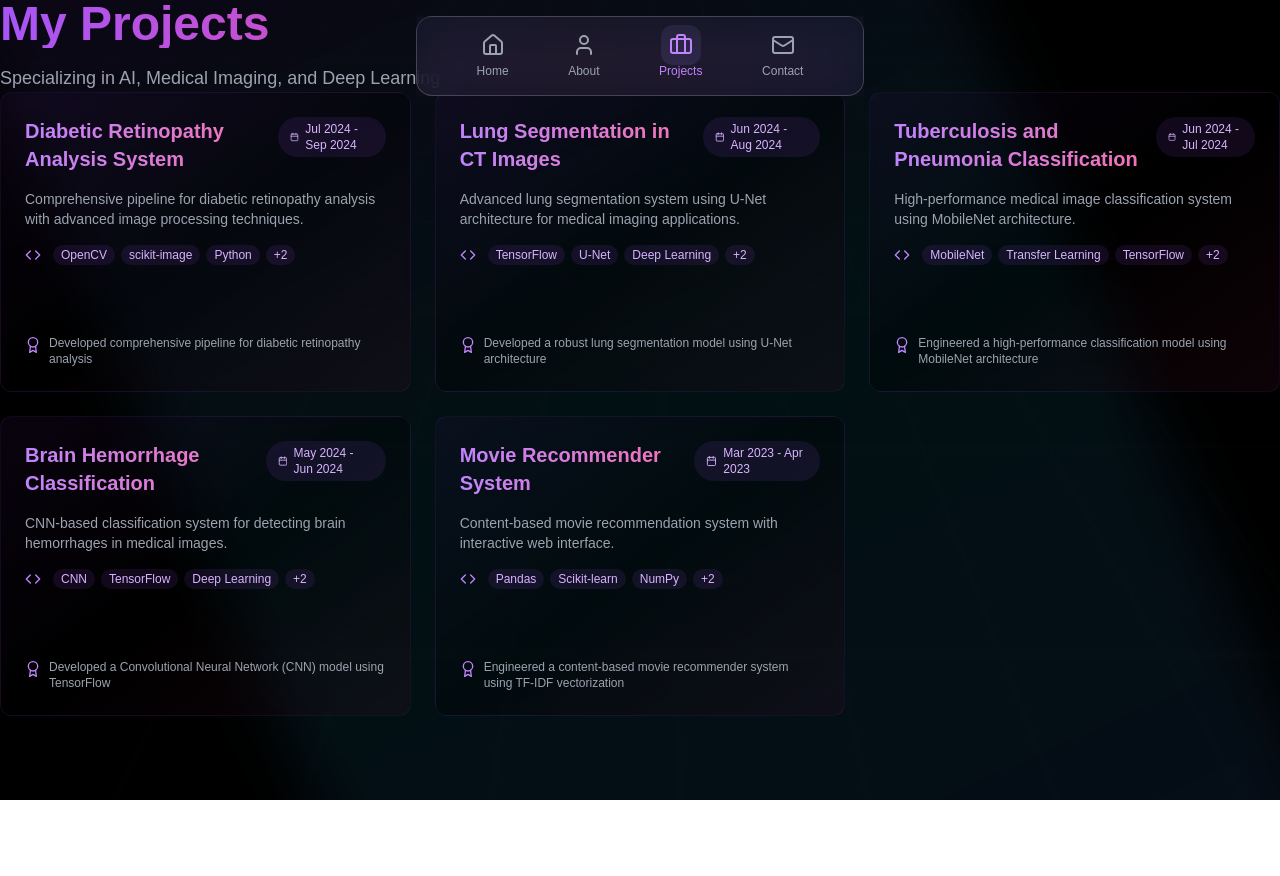
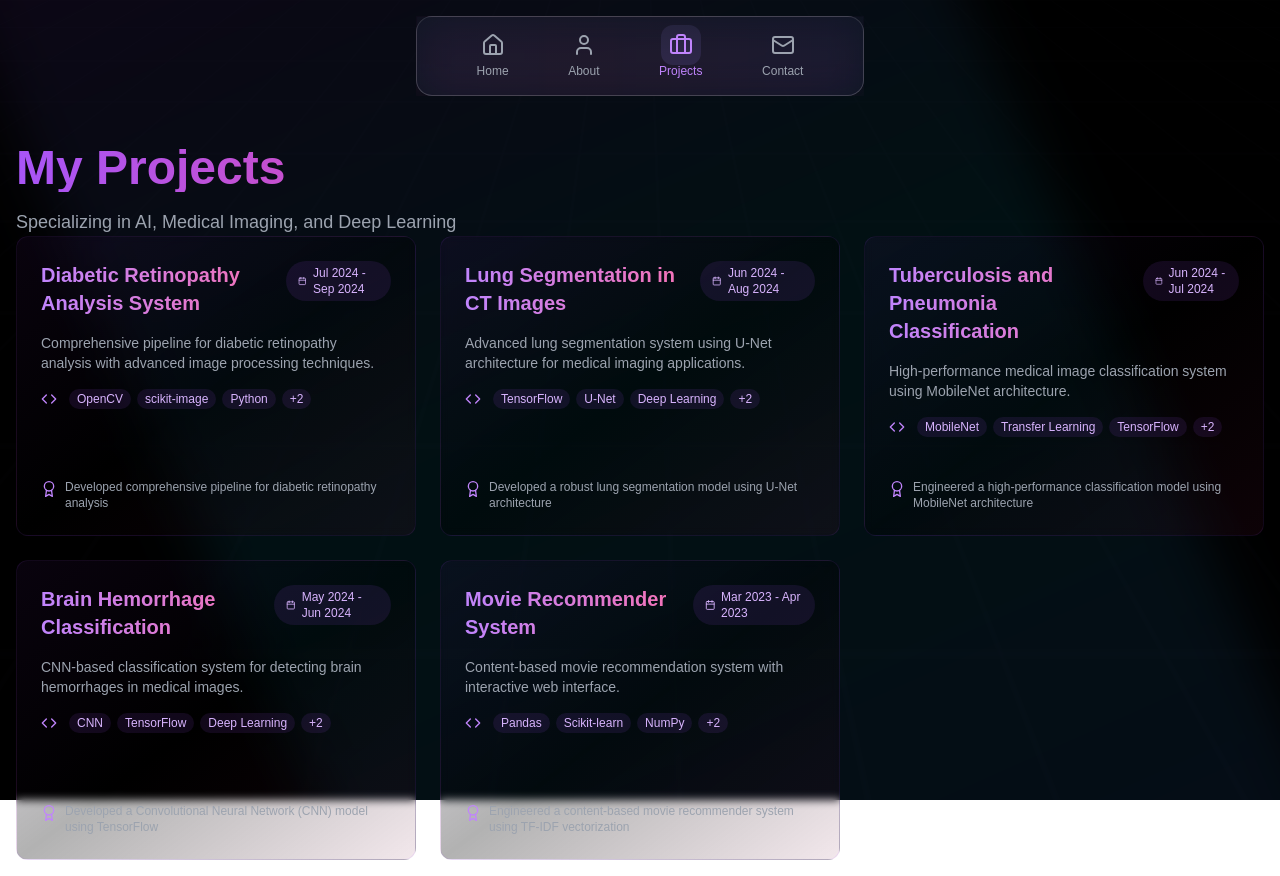
Before and after one commit to Soumyadipmaity1/portfolio-template, a Next.js app: page /projects in a window 1280 px wide. Before the commit the page ends 800 px from the top, so only its background shows below. Built offline with nearby package versions, Linux system fonts and the light colour scheme.

Commit message:
Update Projects page layout: Adjust padding and heading alignment for improved visual presentation and consistency with overall design aesthetics.

```diff
--- a/src/app/projects/page.tsx
+++ b/src/app/projects/page.tsx
@@ -15,13 +15,13 @@ export default function Projects() {
         animate={{ opacity: 1 }}
         // className="min-h-screen pt-24 sm:pt-32 px-6 pb-12"
       >
-        <div className="max-w-7xl mx-auto">
+        <div className="max-w-7xl mx-auto p-4">
           <motion.div
             initial={{ opacity: 0, y: -20 }}
             animate={{ opacity: 1, y: 0 }}
             // className="text-center mb-12"
           >
-            <h1 className="text-4xl md:text-5xl font-bold bg-clip-text text-transparent bg-gradient-to-r from-purple-500 via-pink-500 to-rose-500 mb-4">
+            <h1 className="text-4xl md:text-5xl font-bold sm:mt-32 mt-24 bg-clip-text text-center sm:text-start text-transparent bg-gradient-to-r from-purple-500 via-pink-500 to-rose-500 mb-4">
               My Projects
             </h1>
             <p className="text-gray-400 text-lg">
```
